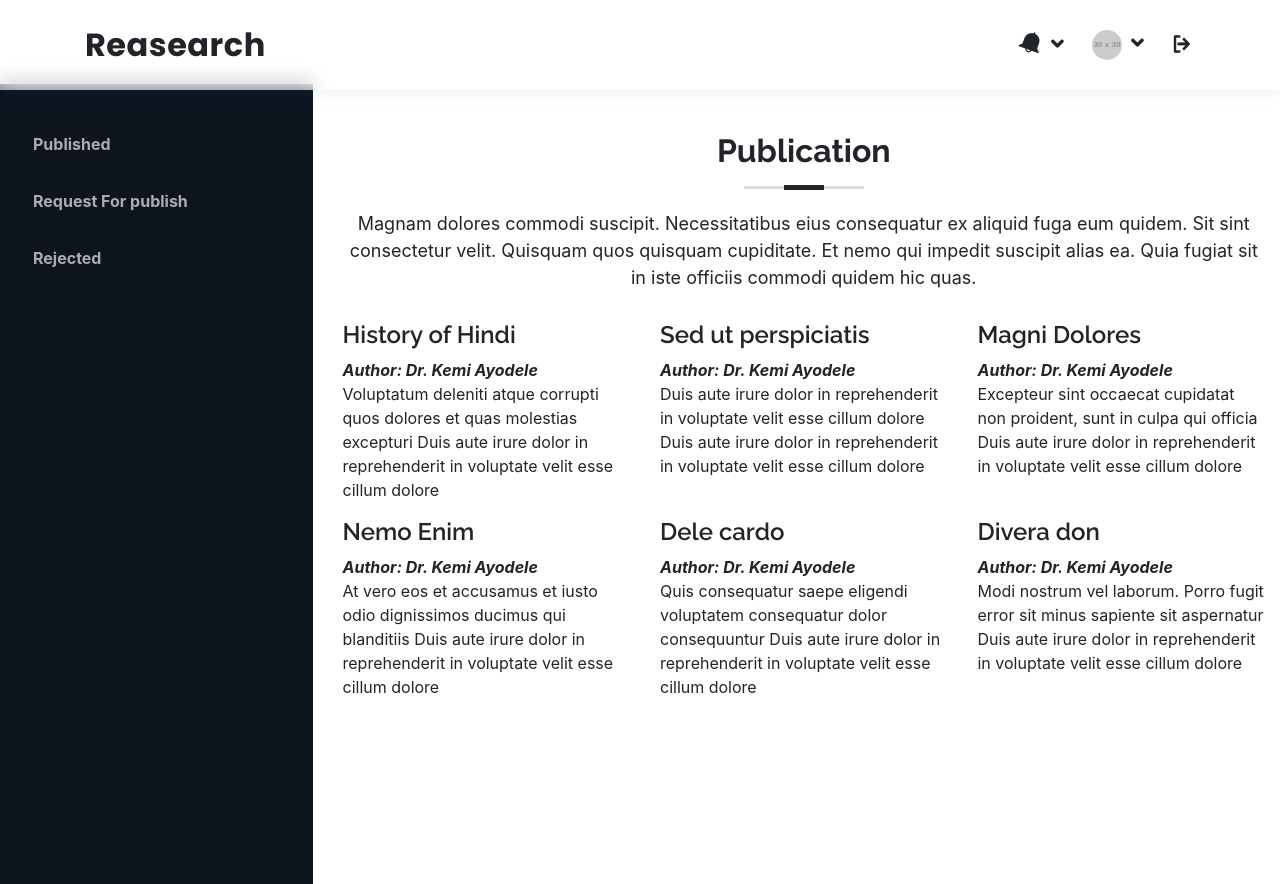
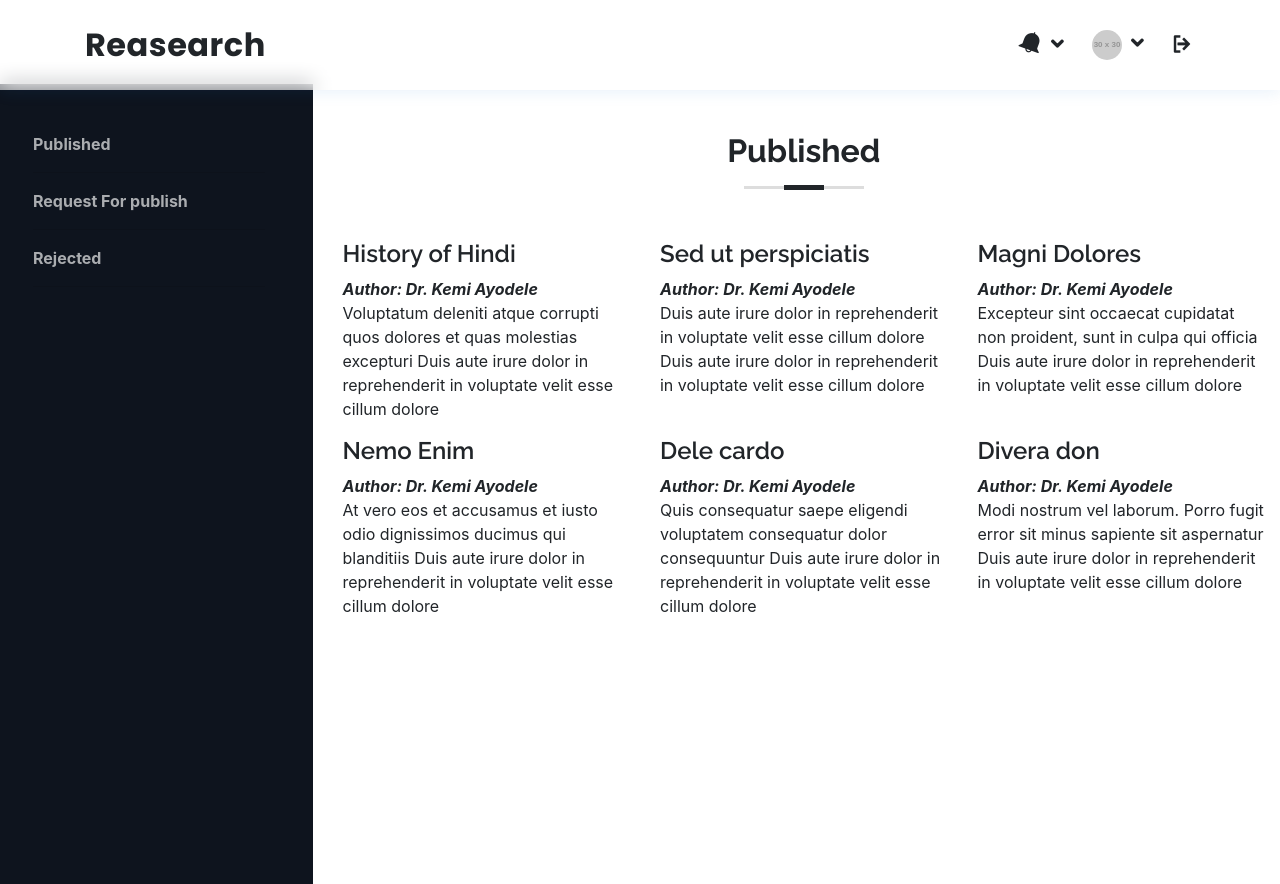
Before and after one commit to Ripon876/research-frontend, a React (Create React App) app: page /dashboard/user/published in a window 1280 px wide. Built offline with nearby package versions, Linux system fonts and the light colour scheme.

Commit message:
view reserach url updated

```diff
--- a/src/components/dashboard/user/published-research/PublishedResearch.jsx
+++ b/src/components/dashboard/user/published-research/PublishedResearch.jsx
@@ -6,14 +6,13 @@ function PublishedResearch() {
 	return (
 	        <div className="container">
 		        <div className="section-title">
-		          <h2>Publication</h2>
-		          <p>Magnam dolores commodi suscipit. Necessitatibus eius consequatur ex aliquid fuga eum quidem. Sit sint consectetur velit. Quisquam quos quisquam cupiditate. Et nemo qui impedit suscipit alias ea. Quia fugiat sit in iste officiis commodi quidem hic quas.</p>
+		          <h2>Published</h2>
 		        </div>
 		        <div className="row">
 					    {researches?.map((research)=>
 						    <div className="col-lg-4 col-md-6 d-flex align-items-stretch" id="shadow">
 						        <div className="icon-box">
-						            <h4><Link to={'/dashboard/view-research?id=' + Math.floor(Math.random() * 999)} style={{color: '#212529',fontWeight: 600}}>{research.title}</Link></h4>
+						            <h4><Link to={'/dashboard/user/view-research?id=' + Math.floor(Math.random() * 999)} style={{color: '#212529',fontWeight: 600}}>{research.title}</Link></h4>
 						            <span className="font-weight-bold"><i>Author: {research.author}</i></span>
 						            <p>{research.description}</p>
 						        </div>
```
